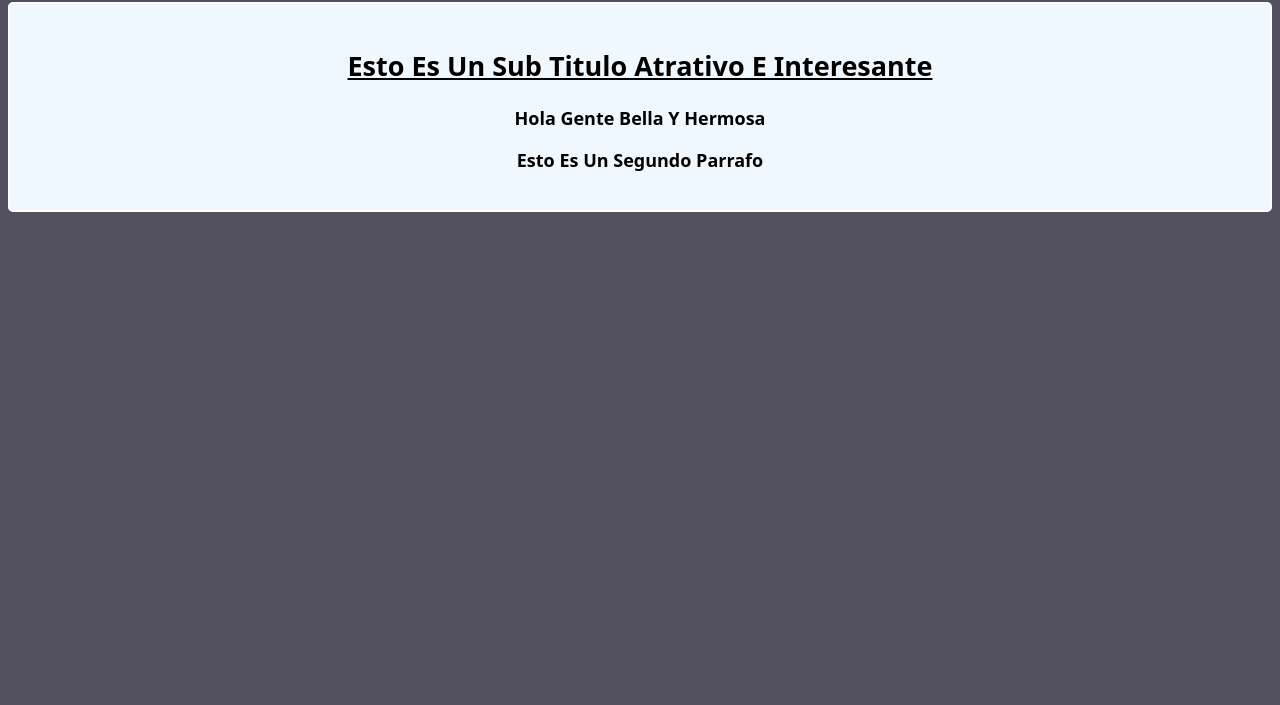
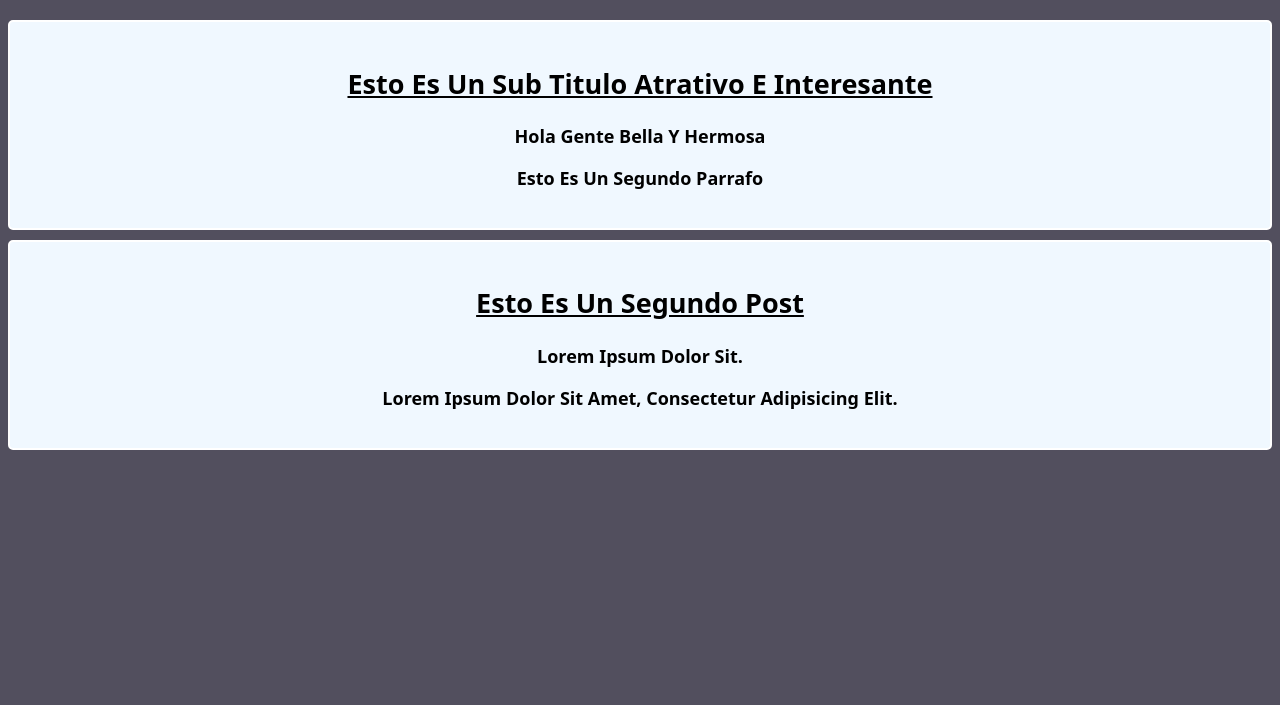
Before and after one commit to xatkx/borrar-luego, a plain HTML site: page index.html in a window 1280 px wide. Shown: the part 95-800 px from the top of the page. Drawn offline with Linux system fonts and the light colour scheme.

Commit message:
agregando un segundo post a el blog

```diff
--- a/css/style.css
+++ b/css/style.css
@@ -12,6 +12,12 @@ body {
     text-transform: capitalize;
 
 
+}
+
+.container {
+    display: flex;
+    flex-direction: column;
+    gap: 10px;
 }
 
 .post {
--- a/index.html
+++ b/index.html
@@ -16,6 +16,11 @@
                 <p>hola gente bella y hermosa</p>
                 <p>esto es un segundo parrafo</p>
             </div>
+            <div class="post">
+                <h2>esto es un segundo post </h2>
+                <p>Lorem ipsum dolor sit.</p>
+                <p>Lorem ipsum dolor sit amet, consectetur adipisicing elit.</p>
+            </div>
         </div>
 
         <script src="./js/app.js"></script>
```
